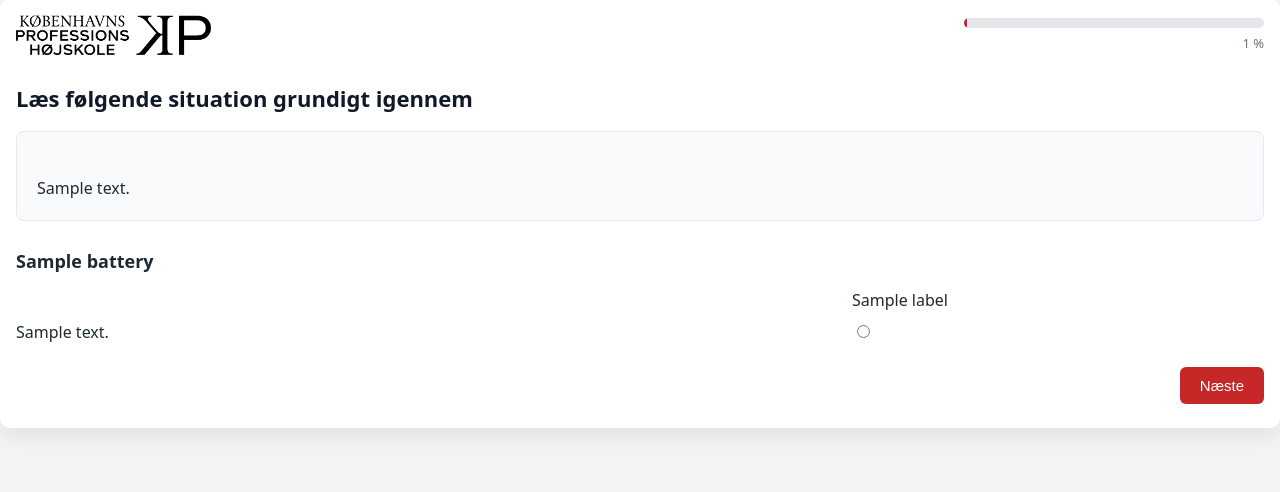
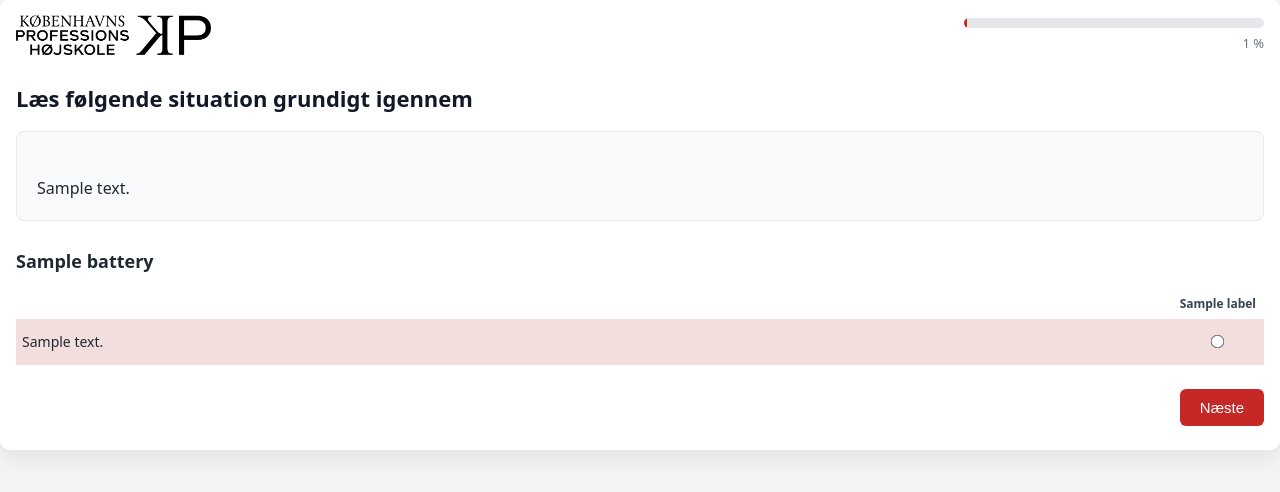
Before and after one commit to runehlomholt/BLOCKS, a FastAPI app: template app/templates/vignette.html in a window 1280 px wide. Shown: the part 13-505 px from the top of the page. Run offline with FastAPI, Linux system fonts and the light colour scheme; the template is opened without the code that fills it: most values are stand-ins (such as "Sample title", 1, 10 or a date in 2020); parts of the project's set-up code (start-up, migrations or seed data) failed here and were passed over; some libraries are stand-ins or nearby versions.

Commit message:
Refactor vignette.html structure and styles

```diff
--- a/app/templates/vignette.html
+++ b/app/templates/vignette.html
@@ -62,43 +62,49 @@
           {% set scale_values = battery.scale["values"] %}
           {% set scale_labels = battery.scale["labels"] %}
 
-          <div
-            class="battery-matrix"
-            style="
-              display: grid;
-              grid-template-columns: 2fr repeat({{ scale_values | length }}, 1fr);
-              gap: 10px 12px;
-              align-items: center;
-            "
-          >
+          <div class="matrix-scroll">
+            <table class="matrix" style="--scale-count: {{ scale_values | length }};">
+              <colgroup>
+                <col class="col-question">
+                {% for val in scale_values %}
+                  <col class="col-option">
+                {% endfor %}
+              </colgroup>
 
-            <!-- Scale header -->
-            <div></div>
+              <thead>
+                <tr>
+                  <th></th>
                   {% for label in scale_labels %}
-              <div class="scale-label">
+                    <th class="option">
                       {{ label }}
-              </div>
+                    </th>
                   {% endfor %}
+                </tr>
+              </thead>
 
-            <!-- Questions -->
+              <tbody>
                 {% for q in battery.questions %}
-              <div class="question-text">
+                  <tr>
+                    <td class="question-text">
                       {{ q.question_text }}
-              </div>
+                    </td>
 
                     {% for val in scale_values %}
-                <div class="option">
+                      <td class="option">
                         <input
                           type="radio"
                           name="battery_{{ q.question_id }}"
                           value="{{ val }}"
                           required
                         >
+                      </td>
+                    {% endfor %}
+                  </tr>
+                {% endfor %}
+              </tbody>
+            </table>
           </div>
-              {% endfor %}
-            {% endfor %}
 
-          </div>
         </div>
 
       {% endfor %}
```
Lines whose indentation alone changed are shown as unchanged.
